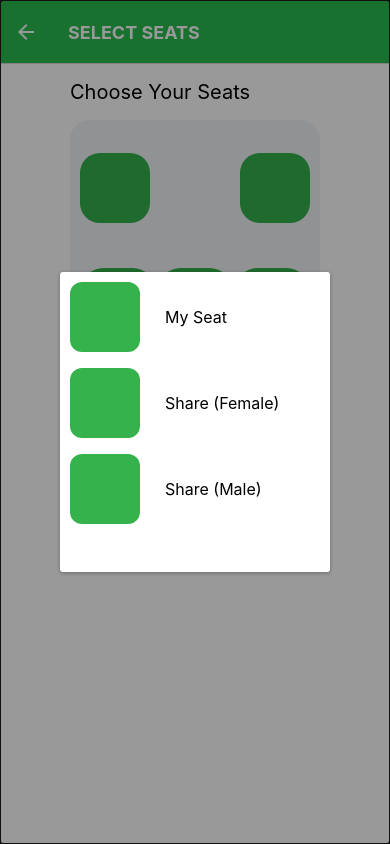
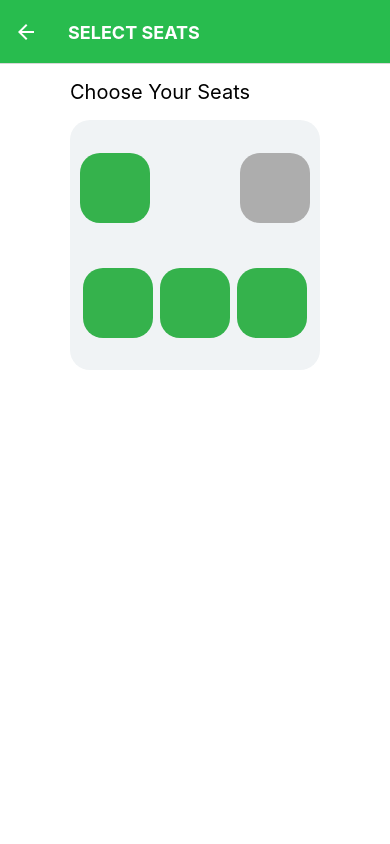
Before and after one commit to Laiba-Shahid/car-pooling-app, a React Native app: screen /Capacity in a window 390 px wide. Built offline with nearby package versions, Linux system fonts and the light colour scheme.

Commit message:
seats added

```diff
--- a/Screens/CapacityScreen.js
+++ b/Screens/CapacityScreen.js
@@ -1,36 +1,55 @@
 import { View, Text } from "react-native";
 import GlobalStyles from "../Styles/GlobalStyles";
 import CardModal from "../Components/Cardmodal";
-import { useState } from "react";
+import { useEffect, useState } from "react";
+import { TouchableOpacity } from "react-native-gesture-handler";
 const CapacityScreen = () => {
-    const [visible, setVisible] = useState(true);
+    const [visible, setVisible] = useState(false);
+    const [selectedSeat, setSelectedSeat] = useState([])
+    const [id, setId] = useState()
+
+
+
+    const selectSeat = (seatId) => {
+        setId(seatId);
+        setVisible(true)
+        console.log('seat select', seatId)
+    }
+
+
+
+    useEffect(() => {
+        console.log("SELECTED SEAT", selectedSeat);
+    }
+        , [selectedSeat])
+
+
     return (
 
         <View style={{ flex: 1, alignItems: 'center', backgroundColor: '#ffffff' }}>
-            <CardModal visible={visible} setVisible={setVisible}>
+            <CardModal visible={visible} setVisible={setVisible} >
                 <View style={{ width: 250, height: 250, borderRadius: 20 }}>
-                    <View style={{ flexDirection: 'row', alignItems: 'center', ...GlobalStyles.mainmarginbottom }}>
-                        <View style={{ width: 70, height: 70, backgroundColor: "#35b24c", borderRadius: 12, justifyContent: 'space-between' }}>
-
-                        </View>
+                    <View style={{ flexDirection: 'row', alignItems: 'center', ...GlobalStyles.mainmarginbottom, }}>
+                        <TouchableOpacity style={{ width: 70, height: 70, backgroundColor: "#35b24c", borderRadius: 12, justifyContent: 'space-between' }} onPress={() => {
+                            console.log('selectSeat', selected)
+                        }} />
                         <Text style={{ ...GlobalStyles.mainmarginleft, ...GlobalStyles.leftSubheader }}>My Seat</Text>
-
                     </View>
                     <View style={{ flexDirection: 'row', alignItems: 'center', ...GlobalStyles.mainmarginbottom }}>
-                        <View style={{ width: 70, height: 70, backgroundColor: "#35b24c", borderRadius: 12, justifyContent: 'space-between' }}>
-
-                        </View>
+                        <TouchableOpacity style={{ width: 70, height: 70, backgroundColor: "#fb607f", borderRadius: 12, justifyContent: 'space-between' }} />
                         <Text style={{ ...GlobalStyles.mainmarginleft, ...GlobalStyles.leftSubheader }}>Share (Female) </Text>
-
                     </View>
                     <View style={{ flexDirection: 'row', alignItems: 'center', ...GlobalStyles.mainmarginbottom }}>
-                        <View style={{ width: 70, height: 70, backgroundColor: "#35b24c", borderRadius: 12, justifyContent: 'space-between' }}>
+                        <TouchableOpacity style={{ width: 70, height: 70, backgroundColor: "#3063ed", borderRadius: 12, justifyContent: 'space-between' }} />
 
-                        </View>
+
                         <Text style={{ ...GlobalStyles.mainmarginleft, ...GlobalStyles.leftSubheader }}>Share (Male) </Text>
 
                     </View>
+
                 </View>
+
+
 
 
 
@@ -45,23 +64,23 @@ const CapacityScreen = () => {
 
                 <View style={{ width: 250, height: 250, backgroundColor: "#f0f3f5", borderRadius: 20, justifyContent: 'space-around', padding: 10, alignSelf: 'center' }}>
                     <View style={{ flexDirection: 'row', justifyContent: 'space-between' }}>
-                        <View style={{ width: 70, height: 70, backgroundColor: "#35b24c", borderRadius: 20, justifyContent: 'space-between' }}>
+                        <TouchableOpacity style={{ width: 70, height: 70, backgroundColor: "#35b24c", borderRadius: 20, justifyContent: 'space-between' }} id={'s1'} onPress={() => selectSeat('s1')} />
 
-                        </View>
-                        <View style={{ width: 70, height: 70, backgroundColor: "#35b24c", borderRadius: 20, justifyContent: 'space-between' }}>
 
-                        </View>
+                        <TouchableOpacity style={{ width: 70, height: 70, backgroundColor: "#ADADAD", borderRadius: 20, justifyContent: 'space-between' }} id={'s2'} />
+
+
                     </View>
                     <View style={{ flexDirection: 'row', justifyContent: 'space-around' }}>
-                        <View style={{ width: 70, height: 70, backgroundColor: "#35b24c", borderRadius: 20, justifyContent: 'space-between' }}>
+                        <TouchableOpacity style={{ width: 70, height: 70, backgroundColor: "#35b24c", borderRadius: 20, justifyContent: 'space-between' }} id={'s3'} onPress={() => selectSeat('s3')} />
 
-                        </View>
-                        <View style={{ width: 70, height: 70, backgroundColor: "#35b24c", borderRadius: 20, justifyContent: 'space-between' }}>
 
-                        </View>
-                        <View style={{ width: 70, height: 70, backgroundColor: "#35b24c", borderRadius: 20, justifyContent: 'space-between' }}>
+                        <TouchableOpacity style={{ width: 70, height: 70, backgroundColor: "#35b24c", borderRadius: 20, justifyContent: 'space-between' }} id={'s4'} onPress={() => selectSeat('s4')} />
 
-                        </View>
+
+                        <TouchableOpacity style={{ width: 70, height: 70, backgroundColor: "#35b24c", borderRadius: 20, justifyContent: 'space-between' }} id={'s5'} onPress={() => selectSeat('s5')} />
+
+
                     </View>
                 </View>
             </View>
```
